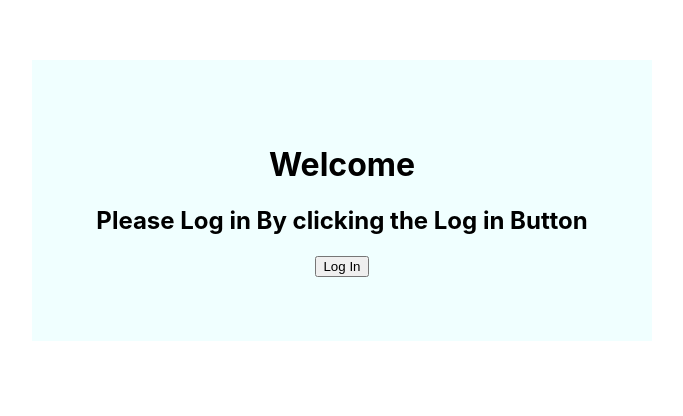
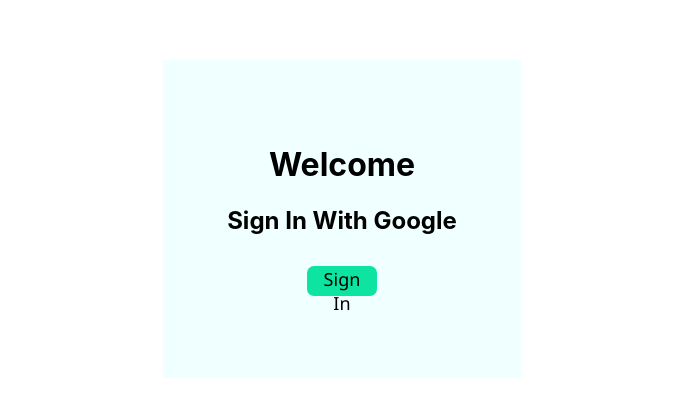
Before and after one commit to abuisrar8/accent-access, a React (Create React App) app: page / in a window 1280 px wide. Shown: the part 180-596 px from the top of the page, without its empty margins (298-981 px from the left). Built offline with nearby package versions, Linux system fonts and the light colour scheme.

Commit message:
UI fixed

```diff
--- a/src/LogIn.css
+++ b/src/LogIn.css
@@ -11,3 +11,13 @@
 
 
 }
+.LoginPage button {
+    width: 70px;
+    height: 30px;
+    font-size: large;
+    font-family: 'Segoe UI', Tahoma, Geneva, Verdana, sans-serif;
+    border: none;
+    background-color:rgb(13, 228, 160);
+    border-radius: 7px;
+    margin-top: 5%;
+}
--- a/src/Login.js
+++ b/src/Login.js
@@ -25,9 +25,9 @@
       {state ?  <Main /> : (
         <div className="LoginPage">
           <h1>Welcome</h1>
-          <h2>Please Log in By clicking the Log in Button </h2>
+          <h2>Sign In With Google </h2>
 
-          <button onClick={signInWithGoogle}>Log In</button>
+          <button onClick={signInWithGoogle}>Sign In </button>
           {/* <div className="signin">
           <GoogleLogin
             clientId="984245244691-9h595ughd43incve5578o6lum8nnmcck.apps.googleusercontent.com"
```
